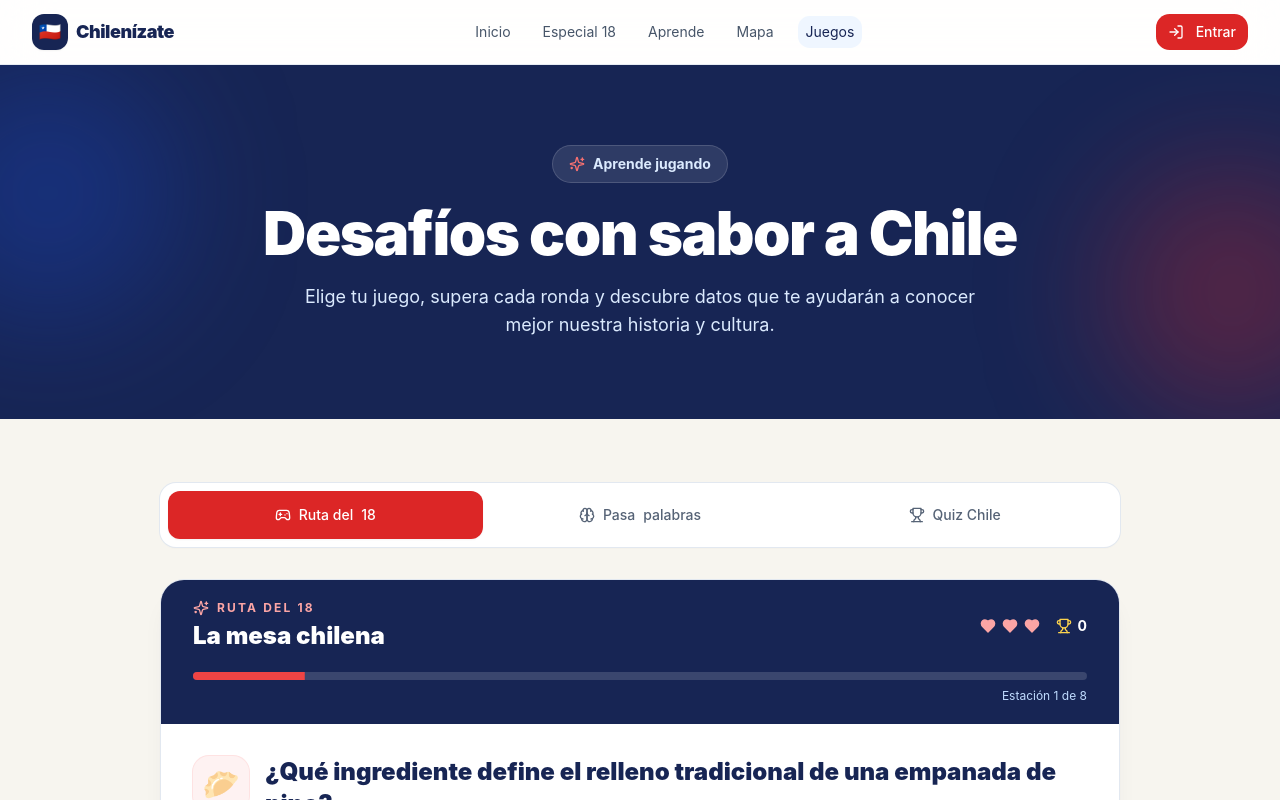
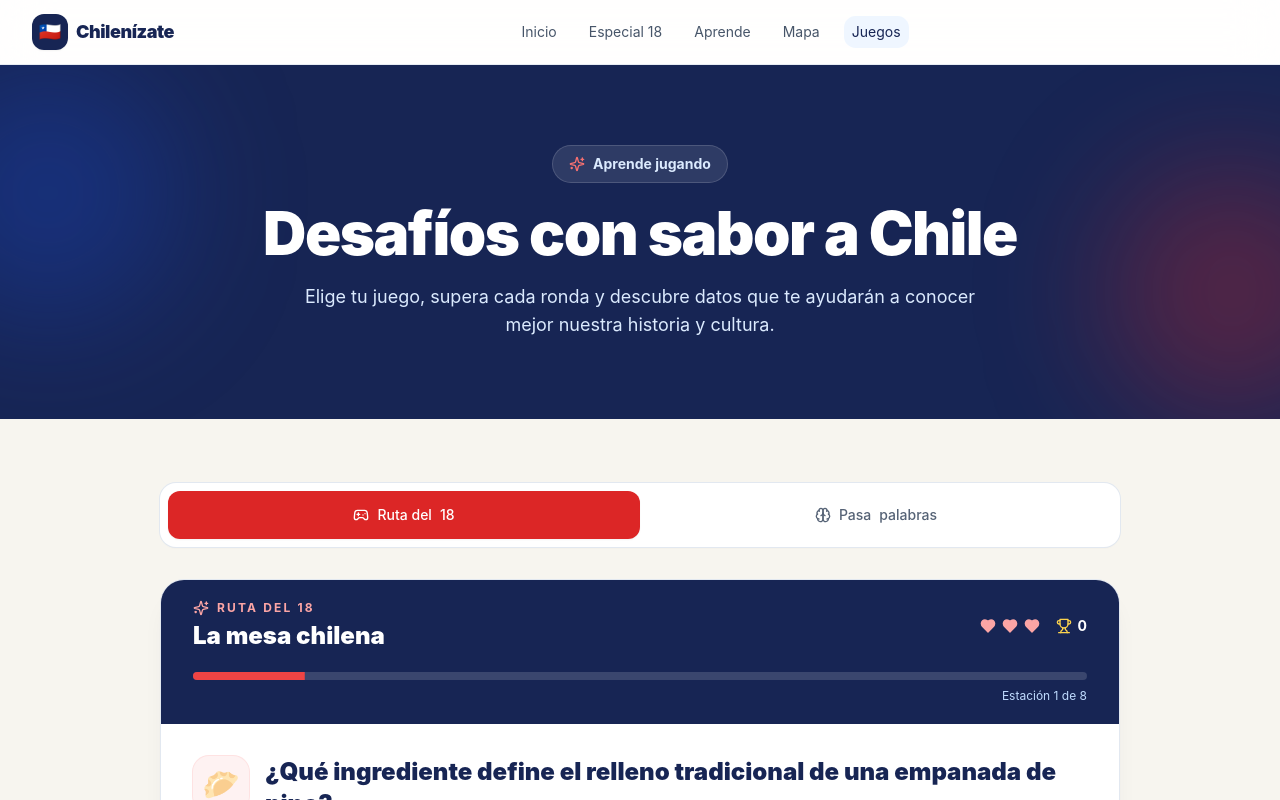
Before and after one commit to bethorod/chilenizate-app, a React (Vite) app: page /practica in a window 1280 px wide. Shown: the top 800 px of the page. Built offline with nearby package versions, Linux system fonts and the light colour scheme.

Commit message:
feat: quiz and login disable

```diff
--- a/src/pages/Practica.tsx
+++ b/src/pages/Practica.tsx
@@ -1,6 +1,7 @@
 import { useEffect } from 'react';
 import { Link } from 'react-router-dom';
-import { BookOpen, Brain, Gamepad2, Sparkles, Trophy } from 'lucide-react';
+import { BookOpen, Brain, Gamepad2, Sparkles } from 'lucide-react';
+// import { Trophy } from 'lucide-react'; // TODO(auth): reactivar junto con el tab Quiz Chile.
 import { Tabs, TabsContent, TabsList, TabsTrigger } from '@/components/ui/tabs';
 import { Button } from '@/components/ui/button';
 import Pasapalabras from '@/components/games/Pasapalabras';
@@ -10,7 +11,7 @@ export default function Practica() {
   useEffect(() => {
     document.title = 'Juegos de Chile y Fiestas Patrias | Chilenízate';
     const meta = document.querySelector('meta[name="description"]');
-    meta?.setAttribute('content', 'Aprende jugando con Ruta del 18, Pasapalabras y el quiz de conocimientos sobre Chile.');
+    meta?.setAttribute('content', 'Aprende jugando con Ruta del 18 y Pasapalabras sobre Chile.');
   }, []);
 
   return (
@@ -27,20 +28,23 @@ export default function Practica() {
 
       <section className="mx-auto max-w-5xl px-4 py-10 sm:px-6 sm:py-16 lg:px-8">
         <Tabs defaultValue="ruta18" className="w-full">
-          <TabsList className="mb-8 grid h-auto w-full grid-cols-3 rounded-2xl bg-white p-2 shadow-sm ring-1 ring-slate-200">
+          <TabsList className="mb-8 grid h-auto w-full grid-cols-2 rounded-2xl bg-white p-2 shadow-sm ring-1 ring-slate-200">
             <TabsTrigger value="ruta18" className="min-h-12 gap-2 rounded-xl px-2 text-xs data-[state=active]:bg-red-600 data-[state=active]:text-white sm:text-sm">
               <Gamepad2 className="h-4 w-4" /><span className="hidden sm:inline">Ruta del </span>18
             </TabsTrigger>
             <TabsTrigger value="pasapalabras" className="min-h-12 gap-2 rounded-xl px-2 text-xs data-[state=active]:bg-blue-950 data-[state=active]:text-white sm:text-sm">
               <Brain className="h-4 w-4" /><span className="hidden sm:inline">Pasa</span>palabras
             </TabsTrigger>
+            {/* TODO(auth): reactivar cuando el nuevo flujo de autenticación esté listo.
             <TabsTrigger value="quiz" className="min-h-12 gap-2 rounded-xl px-2 text-xs data-[state=active]:bg-blue-950 data-[state=active]:text-white sm:text-sm">
               <Trophy className="h-4 w-4" /> Quiz Chile
             </TabsTrigger>
+            */}
           </TabsList>
 
           <TabsContent value="ruta18" className="mt-0"><FondaChallenge /></TabsContent>
           <TabsContent value="pasapalabras" className="mt-0"><Pasapalabras /></TabsContent>
+          {/* TODO(auth): reactivar el contenido del Quiz Chile junto con su tab.
           <TabsContent value="quiz" className="mt-0">
             <section className="overflow-hidden rounded-3xl border border-slate-200 bg-white shadow-xl shadow-blue-950/5">
               <div className="grid gap-8 p-7 sm:p-10 md:grid-cols-[1fr_auto] md:items-center">
@@ -58,6 +62,7 @@ export default function Practica() {
               </div>
             </section>
           </TabsContent>
+          */}
         </Tabs>
 
         <div className="mt-10 flex flex-col items-center justify-center gap-3 text-center sm:flex-row">
```
Also changed, not shown: src/components/layout/Header.tsx (+14 -1 lines).
